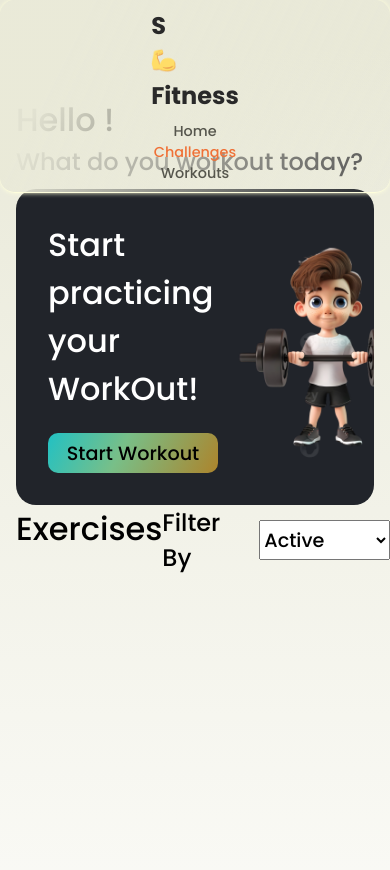
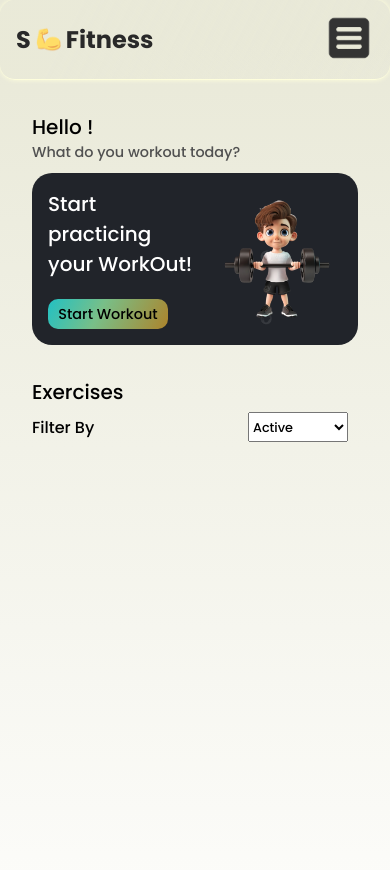
Before and after one commit to sahil99811/SimpleCue, a React (Vite) app: page /challenges in a window 390 px wide. Shown: the top 870 px of the page. Built offline with nearby package versions, Linux system fonts and the light colour scheme.

Commit message:
fix issue

```diff
--- a/src/components/challenges/ExerCises.tsx
+++ b/src/components/challenges/ExerCises.tsx
@@ -2,35 +2,21 @@ import React, { useState, useEffect } from 'react';
 import style from '../../styles/components/challenges/Exercises.module.css';
 import ExerCisecard from './ExerCisecard';
 import useWorkout from '../../hooks/useWorkout';
-
-interface Workout {
-  id: number;
-  title: string;
-  description: string;
-  startDate: Date;
-  endDate: Date;
-  totalDays: number;
-  frequency: number;
-  completedDays: number;
-  totalMissing: number;
-  duration:number,
-  state:string
-}
+import { useSelector} from 'react-redux';
+import { RootState } from '../../reducer/index';
 
 export default function Exercises() {
   const { getWorkouts } = useWorkout();
-  const [workouts, setWorkouts] = useState<Workout[]>([]);
+  const {exercises,workouts}=useSelector((state:RootState)=>state.workout)
+
   const [filter, setFilter] = useState<string>('active');
   useEffect(() => {
-    const filteredWorkouts:Workout[] = getWorkouts(new Date(), filter);
-    setWorkouts(filteredWorkouts);
-    console.log(filteredWorkouts);
-  }, [filter]);
+    getWorkouts(new Date(), filter);
+  }, [filter,workouts]);
 
   const handleFilterChange = (event: React.ChangeEvent<HTMLSelectElement>) => {
     setFilter(event.target.value);
   };
-
   return (
     <div className={style.container}>
       <div className={style.header}>
@@ -45,8 +31,8 @@ export default function Exercises() {
         </div>
       </div>
       <div className={style.exercisesContainer}>
-        {workouts?.map((workout, index) => (
-          <ExerCisecard key={index} workout={workout} filter={filter} />
+        {exercises?.map((excercise, index) => (
+          <ExerCisecard key={index} workout={excercise} filter={filter} />
         ))}
       </div>
     </div>
--- a/src/components/common/NavBar.tsx
+++ b/src/components/common/NavBar.tsx
@@ -1,31 +1,42 @@
-import React from 'react';
+import React, { useState } from 'react';
 import arm from '../../assets/arm.png';
+import navbar from '../../assets/navbar.png';
 import style from '../../styles/components/homepage/NavBar.module.css';
 import { Link, useLocation } from 'react-router-dom';
 
 const NavBar: React.FC = () => {
+  const [isMobileMenuOpen, setIsMobileMenuOpen] = useState(false);
   const location = useLocation();
-  console.log(location.pathname);
 
   const matchRoute = (route: string): boolean => {
     return route === location.pathname;
   };
 
+  const toggleMobileMenu = () => {
+    setIsMobileMenuOpen(!isMobileMenuOpen);
+  };
+
+  const closeMobileMenu = () => {
+    setIsMobileMenuOpen(false);
+  };
+
   return (
     <div className={style.container}>
       <h3 className={style.heading}>S<img src={arm} alt='logo' />Fitness</h3>
-      <div className={style.navlink}>
-        <Link to='/' style={matchRoute('/') ? { color: 'rgb(239, 113, 55)' } : undefined}>
+      <div className={`${style.navlink} ${isMobileMenuOpen ? style.mobileMenuOpen : ''}`}>
+        <Link to='/' style={matchRoute('/') ? { color: 'rgb(239, 113, 55)' } : undefined} onClick={closeMobileMenu}>
           <span>Home</span>
         </Link>
-        <Link to='/challenges' style={matchRoute('/challenges') ? { color: 'rgb(239, 113, 55)' } : undefined}>
+        <Link to='/challenges' style={matchRoute('/challenges') ? { color: 'rgb(239, 113, 55)' } : undefined} onClick={closeMobileMenu}>
           <span>Challenges</span>
         </Link>
-        <Link to='/workouts' style={matchRoute('/workouts') ? { color: 'rgb(239, 113, 55)' } : undefined}>
+        <Link to='/workouts' style={matchRoute('/workouts') ? { color: 'rgb(239, 113, 55)' } : undefined} onClick={closeMobileMenu}>
           <span>Workouts</span>
         </Link>
       </div>
-      {/* <button className={style.button}>Sign In</button> */}
+      <button className={style.hamburger} onClick={toggleMobileMenu}>
+        <img src={navbar} alt="Open Menu" className={style.navbarImage} />
+      </button>
     </div>
   );
 };
--- a/src/slices/workoutSlice.tsx
+++ b/src/slices/workoutSlice.tsx
@@ -18,10 +18,13 @@ interface Workout {
 
 interface WorkoutState {
     workouts: Workout[];
+    exercises:Workout[]
+
 }
 
 const initialState: WorkoutState = {
-    workouts: localStorage.getItem('workouts') ? JSON.parse(localStorage.getItem('workouts') as string) : []
+    workouts: localStorage.getItem('workouts') ? JSON.parse(localStorage.getItem('workouts') as string) : [],
+    exercises:[]
 };
 
 
@@ -32,9 +35,12 @@ const workoutSlice = createSlice({
         addWorkout(state, action: PayloadAction<Workout[]>) {
             state.workouts = action.payload;
             localStorage.setItem('workouts', JSON.stringify(state.workouts));
+        },
+        setExercises(state,action:PayloadAction<Workout[]>){
+            state.exercises=action.payload;
         }
     }
 });
 
-export const { addWorkout} = workoutSlice.actions;
+export const { addWorkout,setExercises} = workoutSlice.actions;
 export default workoutSlice.reducer;
--- a/src/styles/components/challenges/Exercises.module.css
+++ b/src/styles/components/challenges/Exercises.module.css
@@ -1,48 +1,120 @@
-.container{
+.container {
     display: flex;
     flex-direction: column;
     gap: 20px;
     height: 80vh;
     max-height: 80vh;
     overflow-y: scroll;
+    padding: 1rem;
+  }
 
-}
-.header{
+  .header {
     display: flex;
     justify-content: space-between;
     padding-right: 10px;
-    position: absolute;
-    width: 90%;
-}
-.title{
+    width: 100%;
+    position: sticky;
+    top: 0;
+    z-index: 1;
+  }
+
+  .title {
     font-size: 2rem;
     font-weight: 500;
-    font-family: 'Poppins',sans-serif;
+    font-family: 'Poppins', sans-serif;
+  }
 
-}
-.filterContainer{
+  .filterContainer {
     display: flex;
     align-items: center;
     gap: 20px;
+  }
 
-}
-
-.filterLabel{
+  .filterLabel {
     font-size: 1.5rem;
     font-weight: 500;
-    font-family: 'Poppins',sans-serif;
-}
-.filterSelect{
-    width:150px;
+    font-family: 'Poppins', sans-serif;
+  }
+
+  .filterSelect {
+    width: 150px;
     height: 40px;
     font-size: 1.2rem;
     font-weight: 500;
-    font-family: 'Poppins',sans-serif;
-}
+    font-family: 'Poppins', sans-serif;
+  }
 
-.exercisesContainer{
+  .exercisesContainer {
     display: flex;
     flex-direction: column;
     margin-top: 4rem;
     gap: 10px;
-}
+  }
+
+  /* Responsive Styles */
+
+  /* For tablets and small desktops */
+  @media (max-width: 1024px) {
+    .title {
+      font-size: 1.75rem;
+    }
+
+    .filterLabel {
+      font-size: 1.25rem;
+    }
+
+    .filterSelect {
+      width: 130px;
+      height: 35px;
+      font-size: 1rem;
+    }
+  }
+
+  /* For mobile devices */
+  @media (max-width: 768px) {
+    .header {
+      flex-direction: column;
+      align-items: flex-start;
+      gap: 10px;
+    }
+
+    .title {
+      font-size: 1.5rem;
+    }
+
+    .filterContainer {
+      width: 100%;
+      justify-content: space-between;
+    }
+
+    .filterLabel {
+      font-size: 1.2rem;
+    }
+
+    .filterSelect {
+      width: 120px;
+      height: 35px;
+      font-size: 0.9rem;
+    }
+  }
+
+  /* For extra small screens */
+  @media (max-width: 480px) {
+    .title {
+      font-size: 1.25rem;
+    }
+
+    .filterLabel {
+      font-size: 1rem;
+    }
+
+    .filterSelect {
+      width: 100px;
+      height: 30px;
+      font-size: 0.8rem;
+    }
+
+    .header {
+      gap: 5px;
+    }
+  }
--- a/src/styles/components/challenges/GreetingSection.module.css
+++ b/src/styles/components/challenges/GreetingSection.module.css
@@ -1,55 +1,62 @@
-.container{
+.container {
     display: flex;
     flex-direction: column;
     margin-top: 6rem;
     width: 100%;
     gap: 10px;
     overflow-x: hidden;
+    padding: 1rem; /* Added padding for better spacing on smaller screens */
   }
 
-.upperContainer{
+  .upperContainer {
     display: flex;
     flex-direction: column;
   }
-.greeting{
+
+  .greeting {
     color: black;
     font-size: 2rem;
     font-weight: 500;
-     font-family: 'Poppins',sans-serif;
+    font-family: 'Poppins', sans-serif;
+  }
 
-}
-.question{
+  .question {
     color: rgb(81, 81, 81);
     font-size: 1.5rem;
     font-weight: 500;
-     font-family: 'Poppins',sans-serif;
+    font-family: 'Poppins', sans-serif;
   }
-.lowerContainer{
+
+  .lowerContainer {
     display: flex;
+    flex-direction: row;
     border-radius: 20px;
     background-color: rgb(33, 36, 42);
     padding: 2rem;
     align-items: center;
-    justify-content:space-between;
+    justify-content: space-between;
   }
-.innerContainer{
+
+  .innerContainer {
     display: flex;
     flex-direction: column;
     gap: 20px;
   }
-.startMessage{
+
+  .startMessage {
     font-size: 2rem;
     color: white;
-    font-family: 'Poppins',sans-serif;
+    font-family: 'Poppins', sans-serif;
     font-weight: 500;
   }
-.workoutImage{
-    width:350px;
+
+  .workoutImage {
+    width: 350px;
     height: 220px;
     animation: scaleUpDown 3s infinite;
+  }
 
-}
-.startButton{
+  .startButton {
     width: 170px;
     height: 40px;
     border-radius: 10px;
@@ -59,8 +66,9 @@
     cursor: pointer;
     font-size: 1.2rem;
     font-weight: 500;
-    font-family: 'Poppins',sans-serif;
+    font-family: 'Poppins', sans-serif;
   }
+
   @keyframes scaleUpDown {
     0%, 100% {
       transform: scale(1);
@@ -69,3 +77,92 @@
       transform: scale(1.2);
     }
   }
+
+  /* Responsive Styles */
+
+  /* For tablets and small desktops */
+  @media (max-width: 1024px) {
+    .greeting {
+      font-size: 1.75rem;
+    }
+
+    .question {
+      font-size: 1.25rem;
+    }
+
+    .lowerContainer {
+      padding: 1.5rem;
+    }
+
+    .startMessage {
+      font-size: 1.75rem;
+    }
+
+    .workoutImage {
+      width: 300px;
+      height: 190px;
+    }
+
+    .startButton {
+      width: 150px;
+      height: 35px;
+      font-size: 1rem;
+    }
+  }
+
+  /* For mobile devices */
+  @media (max-width: 768px) {
+    .greeting {
+      font-size: 1.5rem;
+    }
+
+    .question {
+      font-size: 1rem;
+    }
+
+    .lowerContainer {
+      padding: 1rem;
+      gap: 1rem;
+    }
+
+    .startMessage {
+      font-size: 1.5rem;
+    }
+
+    .workoutImage {
+      width: 250px;
+      height: 160px;
+    }
+
+    .startButton {
+      width: 140px;
+      height: 35px;
+      font-size: 1rem;
+    }
+  }
+
+  /* For extra small screens */
+  @media (max-width: 480px) {
+    .greeting {
+      font-size: 1.25rem;
+    }
+
+    .question {
+      font-size: 0.9rem;
+    }
+
+    .startMessage {
+      font-size: 1.25rem;
+    }
+
+    .workoutImage {
+      width: 200px;
+      height: 130px;
+    }
+
+    .startButton {
+      width: 120px;
+      height: 30px;
+      font-size: 0.9rem;
+    }
+  }
--- a/src/styles/components/homepage/NavBar.module.css
+++ b/src/styles/components/homepage/NavBar.module.css
@@ -15,7 +15,6 @@
   background: linear-gradient(117deg, rgba(233, 233, 216, 0.97) 19%, rgba(0, 0, 0, 0) 100%);
 }
 
-  /* Heading */
 .heading {
   display: flex;
   justify-content: baseline;
@@ -31,7 +30,6 @@
   width: 35px;
 }
 
-  /* Navigation Links */
 .navlink {
   display: flex;
   justify-content: space-between;
@@ -52,7 +50,6 @@
   color: rgb(239, 113, 55);
 }
 
-  /* Button */
 .button {
   width: 120px;
   height: 45px;
@@ -63,6 +60,18 @@
   box-shadow: 0 0 10px 0 rgb(239, 113, 55);
   font-size: 1rem;
   color: white;
+}
+
+.navbarImage {
+  width: 50px;
+}
+
+/* Hamburger menu button */
+.hamburger {
+  display: none;
+  background: none;
+  border: none;
+  cursor: pointer;
 }
 
 /* Responsive Styles */
@@ -94,26 +103,25 @@
 
 /* For mobile devices */
 @media (max-width: 768px) {
-    .container {
+  .navlink {
+    display: none;
     flex-direction: column;
-      height: auto;
-      padding: 0.5rem;
+    position: absolute;
+    top: 60px;
+    right: 20px;
+    background-color: white;
+    border: 1px solid #ccc;
+    padding: 10px;
+    width: 200px;
+    box-shadow: 0 4px 8px rgba(0, 0, 0, 0.1);
   }
 
-    .navlink {
-      width: 100%;
-      justify-content: center;
-      margin-top: 0.5rem;
+  .mobileMenuOpen {
+    display: flex;
   }
 
-    .navlink > a {
-      font-size: 1rem;
-    }
-
-    .button {
-      width: 100px;
-      height: 35px;
-      font-size: 0.8rem;
+  .hamburger {
+    display: block;
   }
 }
 
@@ -121,8 +129,6 @@
 @media (max-width: 480px) {
   .heading {
     font-size: 1.5rem;
-      flex-direction: column;
-      align-items: flex-start;
   }
 
   .heading > img {
```
Also changed, not shown: src/components/homepage/MainSection.tsx (+4 -3 lines), src/hooks/useWorkout.tsx (+13 -12 lines), src/styles/components/challenges/ExerCisesCard.module.css (+131 -29 lines), src/styles/components/homepage/MainSection.module.css (+28 -1 lines), src/assets/navbar.png (added). Lines whose indentation alone changed are shown as unchanged.
